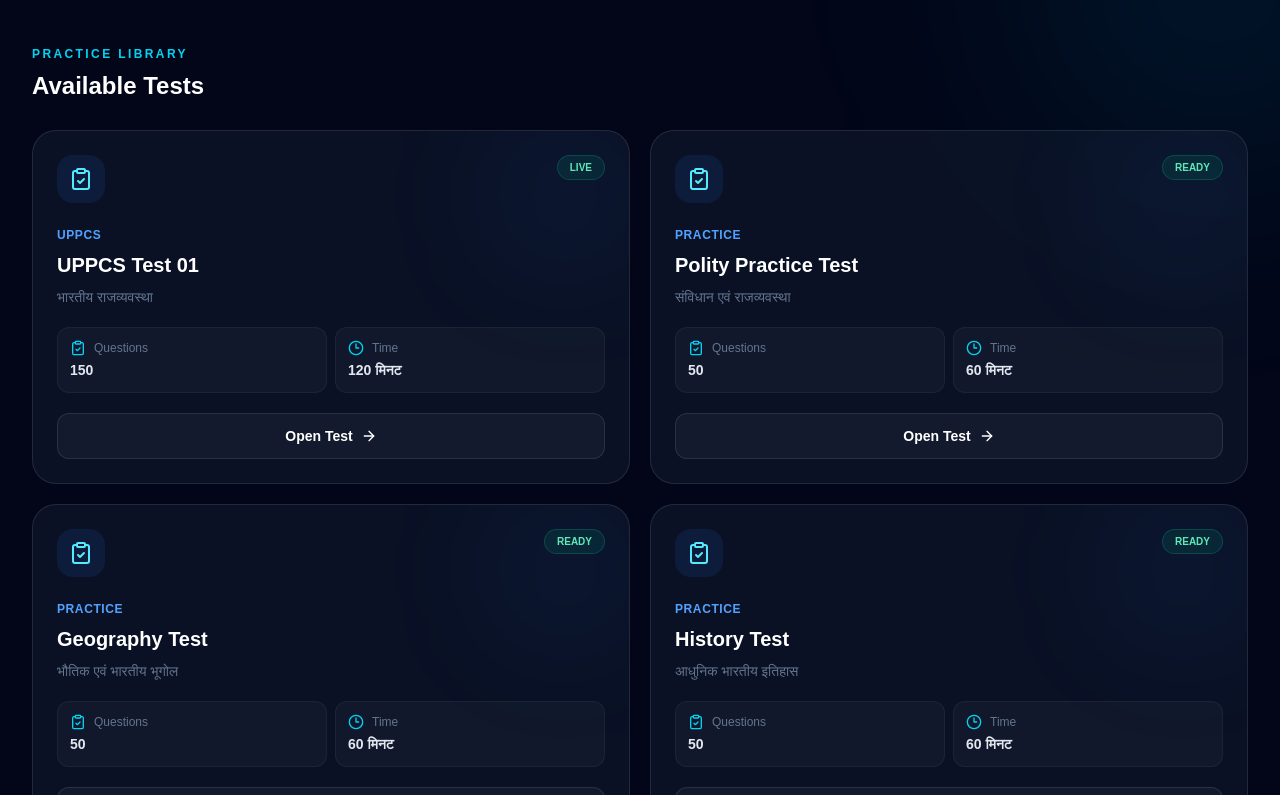
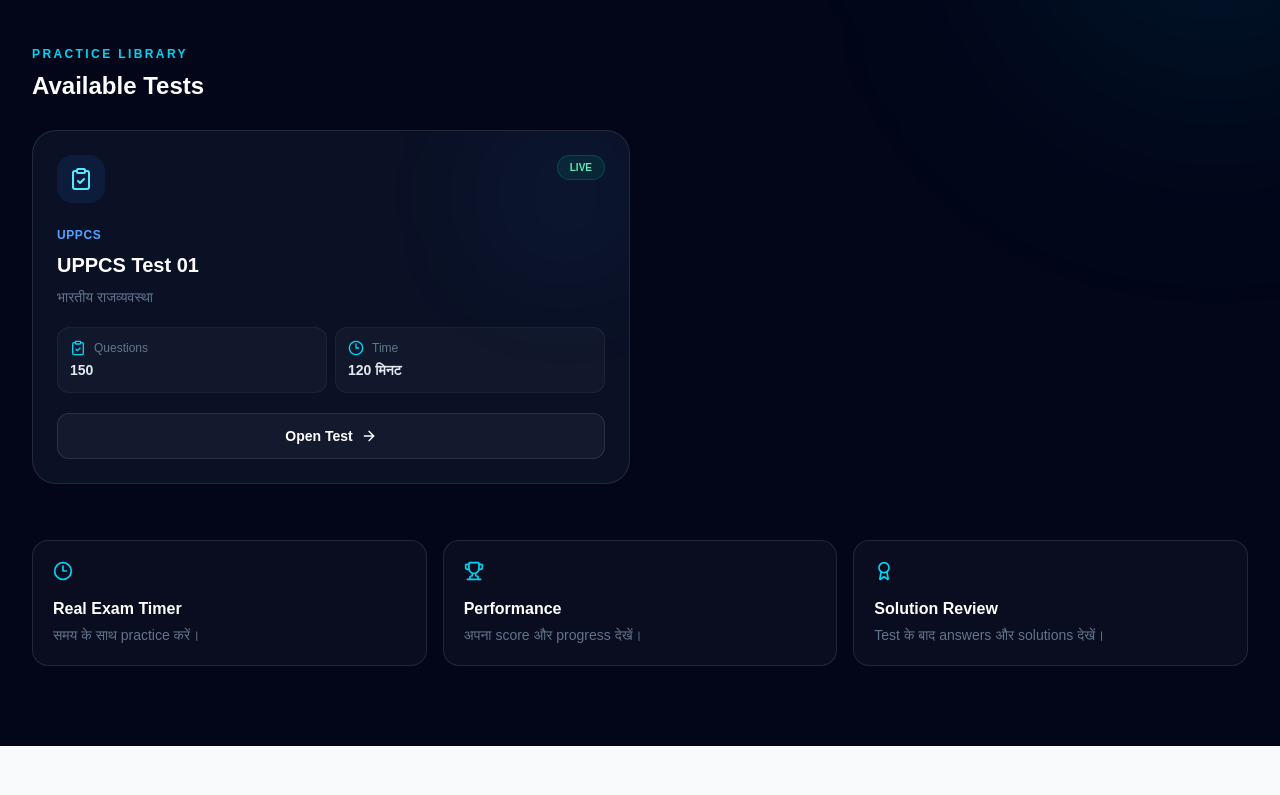
Before and after one commit to exam-saathi/exam-saathi, a Next.js app: page /mock-tests in a window 1280 px wide. Shown: the part 625-1420 px from the top of the page. Built offline with nearby package versions, Linux system fonts and the light colour scheme.

Commit message:
Keep only UPPCS Test 1 and separate batch test-series structure

```diff
--- a/app/mock-tests/page.jsx
+++ b/app/mock-tests/page.jsx
@@ -24,33 +24,6 @@ const tests = [
     level: "UPPCS",
     status: "LIVE",
     href: "/mock-tests/uppcs-test-1",
-  },
-  {
-    title: "Polity Practice Test",
-    subtitle: "संविधान एवं राजव्यवस्था",
-    questions: 50,
-    time: "60 मिनट",
-    level: "Practice",
-    status: "READY",
-    href: "/mock-tests",
-  },
-  {
-    title: "Geography Test",
-    subtitle: "भौतिक एवं भारतीय भूगोल",
-    questions: 50,
-    time: "60 मिनट",
-    level: "Practice",
-    status: "READY",
-    href: "/mock-tests",
-  },
-  {
-    title: "History Test",
-    subtitle: "आधुनिक भारतीय इतिहास",
-    questions: 50,
-    time: "60 मिनट",
-    level: "Practice",
-    status: "READY",
-    href: "/mock-tests",
   },
 ];
 
@@ -130,7 +103,7 @@ export default function MockTestsPage() {
               </div>
 
               <Link
-                href="/mock-tests"
+                href="/mock-tests/uppcs-test-1"
                 className="inline-flex items-center justify-center gap-2 rounded-2xl bg-gradient-to-r from-blue-600 to-cyan-500 px-6 py-3.5 font-black shadow-lg shadow-blue-950/40"
               >
                 Start Test
--- a/data/batches.js
+++ b/data/batches.js
@@ -1,61 +1 @@
-export const batches = [
-  {
-    id: "geography",
-    title: "Geography Classes",
-    subtitle: "भूगोल की सम्पूर्ण तैयारी",
-    teacher: "Geography Faculty",
-    description:
-      "भारत एवं विश्व भूगोल की व्यवस्थित तैयारी के लिए वीडियो क्लास, नोट्स और अभ्यास।",
-    subjects: ["भौतिक भूगोल", "भारत का भूगोल", "विश्व भूगोल", "मानचित्र अध्ययन"],
-  },
-
-  {
-    id: "polity",
-    title: "Polity Classes",
-    subtitle: "भारतीय राजव्यवस्था",
-    teacher: "Polity Faculty",
-    description:
-      "संविधान, संसद, राष्ट्रपति, न्यायपालिका और शासन व्यवस्था की तैयारी।",
-    subjects: ["संविधान", "संसद", "न्यायपालिका", "केंद्र एवं राज्य"],
-  },
-
-  {
-    id: "history",
-    title: "History Classes",
-    subtitle: "इतिहास की सम्पूर्ण तैयारी",
-    teacher: "History Faculty",
-    description:
-      "प्राचीन, मध्यकालीन एवं आधुनिक इतिहास की परीक्षा-केंद्रित तैयारी।",
-    subjects: ["प्राचीन इतिहास", "मध्यकालीन इतिहास", "आधुनिक इतिहास"],
-  },
-
-  {
-    id: "economy",
-    title: "Economy Classes",
-    subtitle: "भारतीय अर्थव्यवस्था",
-    teacher: "Economy Faculty",
-    description:
-      "अर्थव्यवस्था के महत्वपूर्ण concepts और current exam topics।",
-    subjects: ["बजट", "बैंकिंग", "मुद्रास्फीति", "GDP"],
-  },
-
-  {
-    id: "science",
-    title: "General Science Classes",
-    subtitle: "सामान्य विज्ञान",
-    teacher: "Science Faculty",
-    description:
-      "Physics, Chemistry और Biology के महत्वपूर्ण परीक्षा topics।",
-    subjects: ["Physics", "Chemistry", "Biology"],
-  },
-
-  {
-    id: "current-affairs",
-    title: "Current Affairs Classes",
-    subtitle: "समसामयिक घटनाक्रम",
-    teacher: "Current Affairs Faculty",
-    description:
-      "प्रतियोगी परीक्षाओं के लिए महत्वपूर्ण current affairs।",
-    subjects: ["राष्ट्रीय", "अंतरराष्ट्रीय", "अर्थव्यवस्था", "पुरस्कार"],
-  },
-];
+export const batches = [];
--- a/data/test-series.js
+++ b/data/test-series.js
@@ -1,16 +1 @@
-export const testSeries = [
-  {
-    id: "all-government-exams",
-    title: "All Government Exams Test Series",
-    subtitle: "SSC • UPSC • UPPSC • Banking • Railway • Police • Teaching",
-    description: "सभी प्रमुख सरकारी परीक्षाओं की तैयारी के लिए टेस्ट सीरीज़।",
-    tests: Array.from({ length: 20 }, (_, i) => ({
-      id: `test-${i + 1}`,
-      title: `Test ${i + 1}`,
-      questions: 50,
-      duration: 60,
-      marks: 100,
-      status: "available",
-    })),
-  },
-];
+export const testSeries = [];
```
